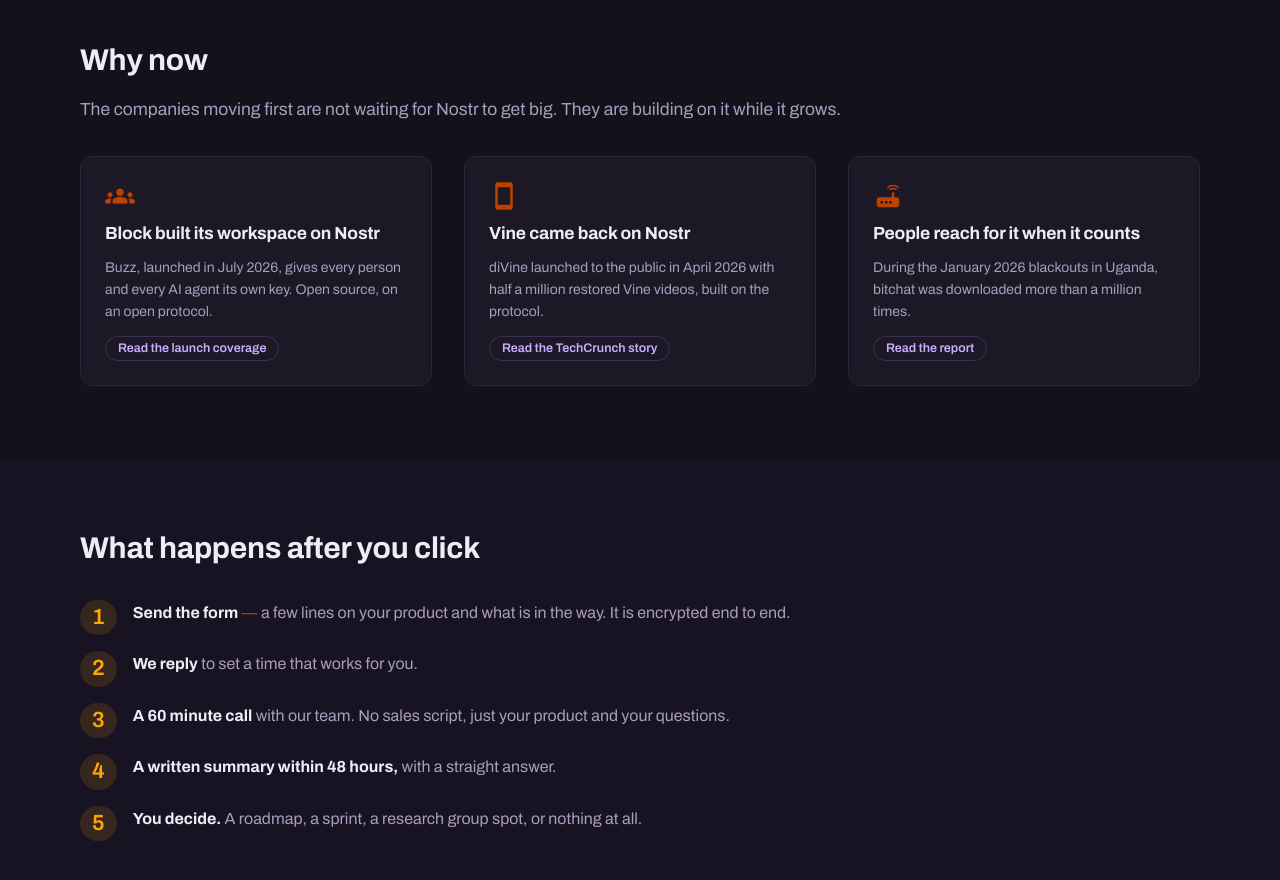
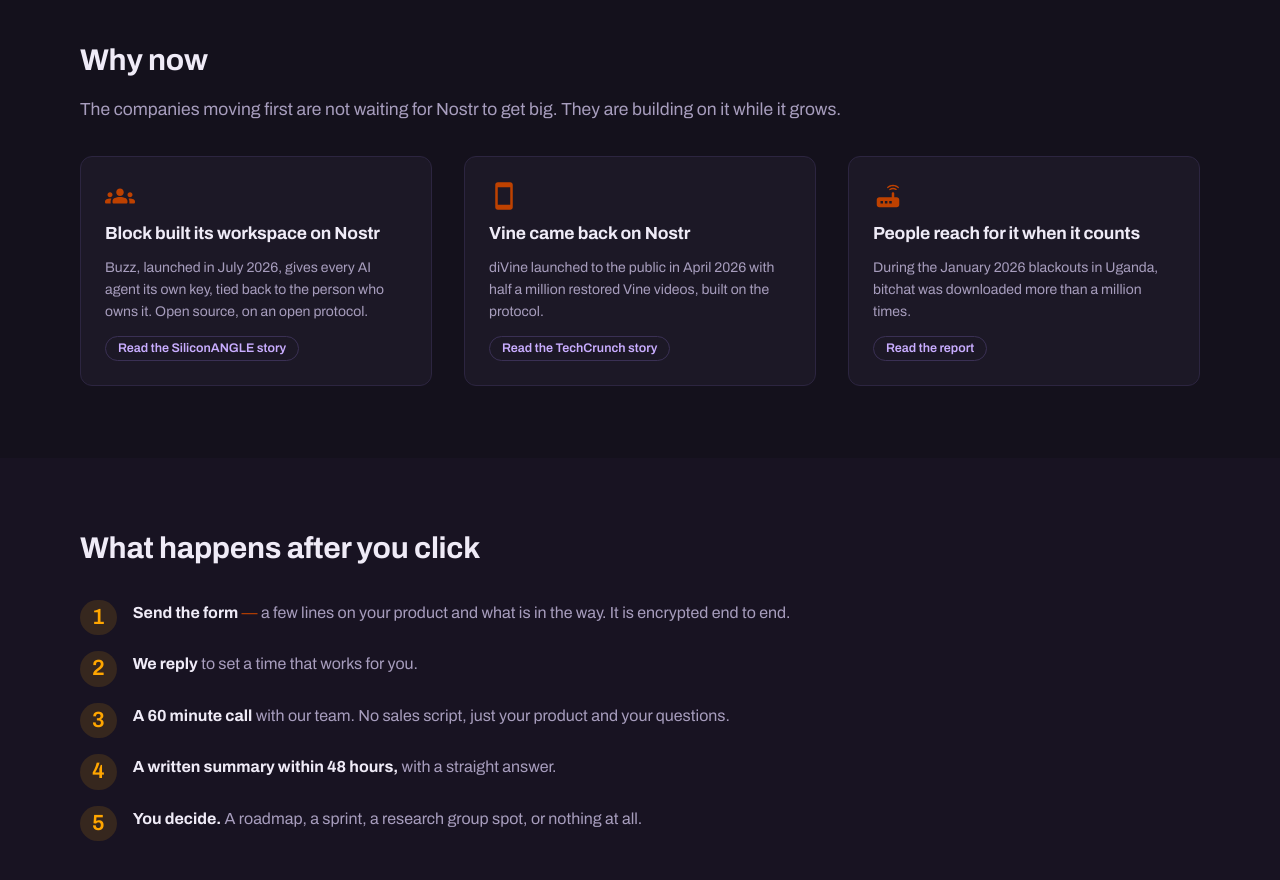
Before and after one commit to nostr4social/website, a Jekyll site: the page built from _pages/services.md, in a window 1280 px wide and 900 px high, scrolled down 2713 px. Shown: the top 880 px of the window. Built offline with Jekyll 4.4.1, drawn with Linux system fonts in a browser that asks for light colours.

Commit message:
Services page: cite SiliconANGLE for Buzz, not Decrypt
Mainstream tech press instead of crypto press, and match its wording:
each AI agent gets its own key, tied back to its human owner.

Co-Authored-By: Claude Opus 5.5 <noreply@anthropic.com>

```diff
--- a/_data/pages/services.yml
+++ b/_data/pages/services.yml
@@ -203,11 +203,11 @@ sections:
       - icon: people
         title: Block built its workspace on Nostr
         body: >-
-          Buzz, launched in July 2026, gives every person and every AI agent
-          its own key. Open source, on an open protocol.
+          Buzz, launched in July 2026, gives every AI agent its own key, tied
+          back to the person who owns it. Open source, on an open protocol.
         link:
-          label: Read the launch coverage
-          href: https://decrypt.co/374026/jack-dorseys-block-launches-buzz-nostr-based-slack-and-github-rival-for-ai-agents
+          label: Read the SiliconANGLE story
+          href: https://siliconangle.com/2026/07/21/block-launches-buzz-open-source-workspace-humans-ai-agents/
       - icon: phone
         title: Vine came back on Nostr
         body: >-
```
